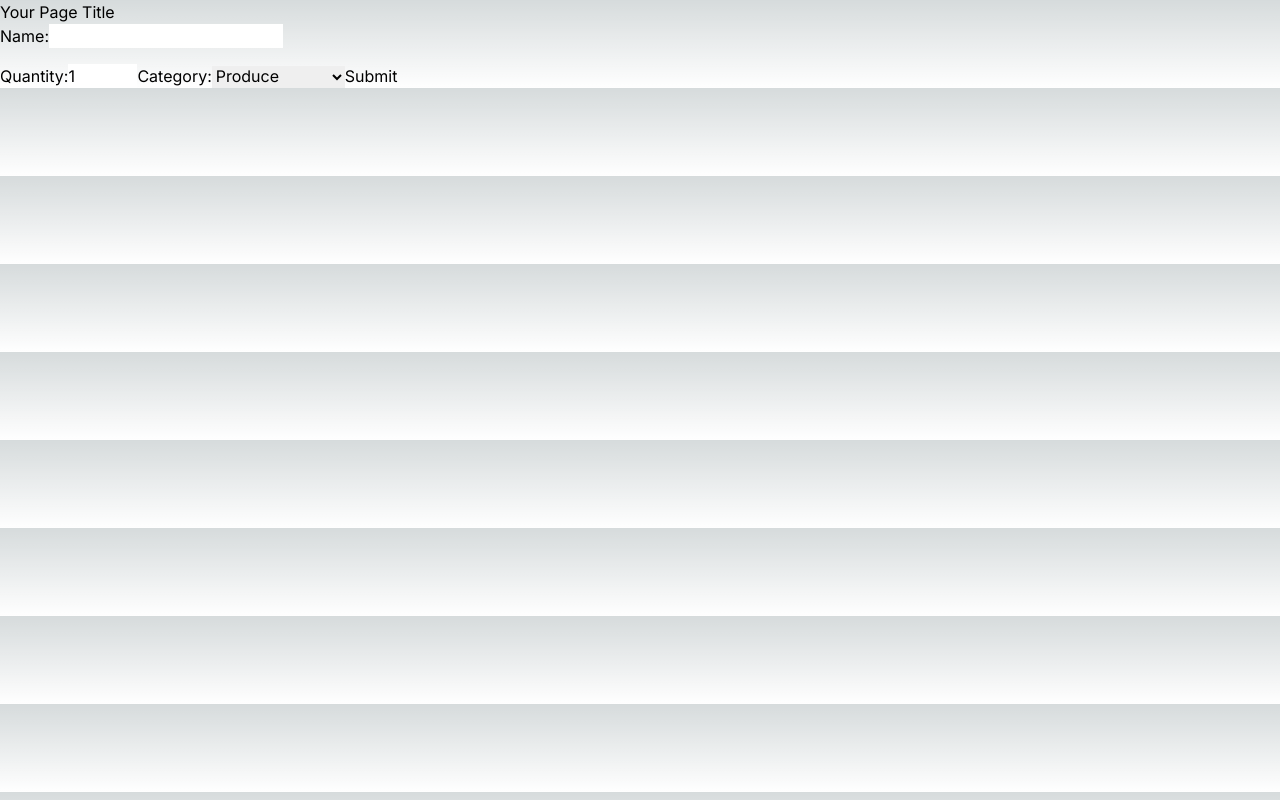
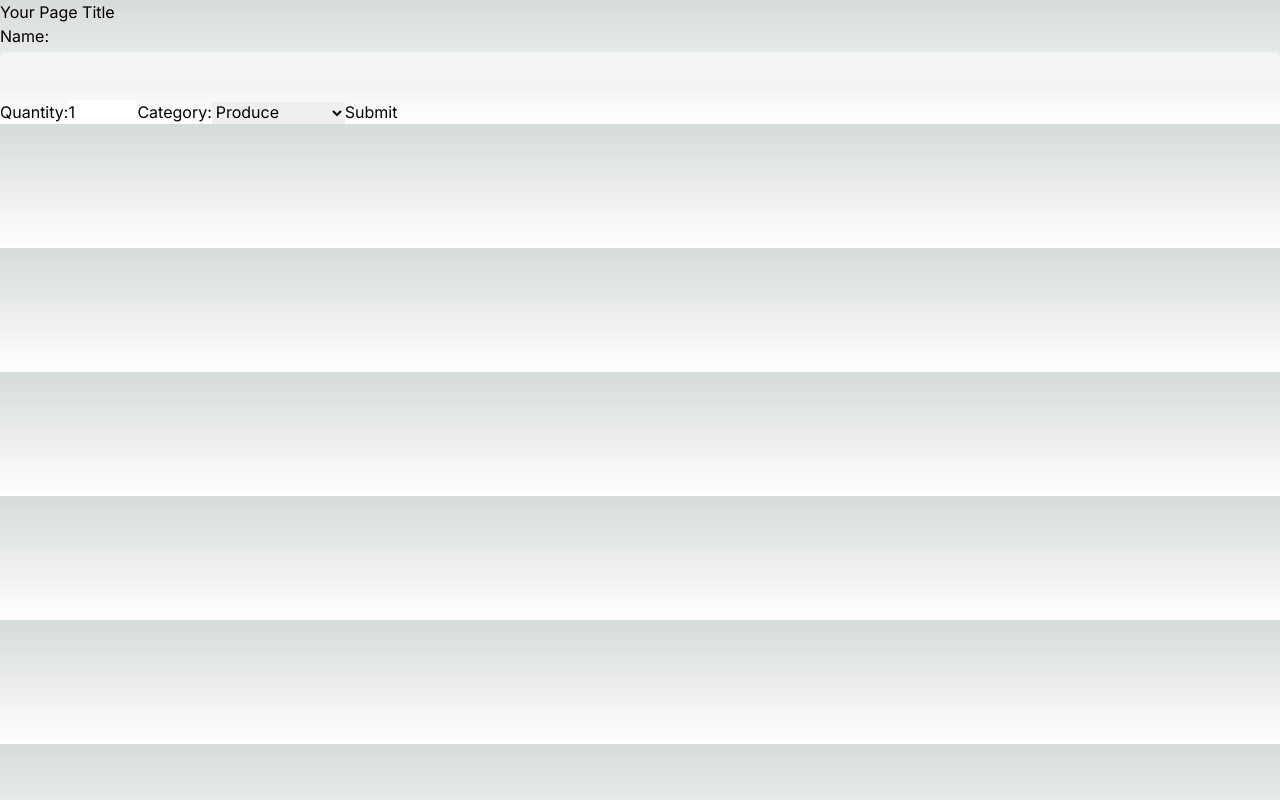
Before and after one commit to kelvinvu19/cprg306-assignments, a Next.js app: page /week4 in a window 1280 px wide. Built offline with nearby package versions, Linux system fonts and the light colour scheme.

Commit message:
Update new-item.js

```diff
--- a/app/week4/new-item.js
+++ b/app/week4/new-item.js
@@ -44,6 +44,7 @@
                 required
                 onChange={handleNameChange}
                 value={name}
+                className="mt-1 p-1 block w-full rounded-md text-black bg-gray-100 focus:bg-white"
             />
             </label>
 
```
